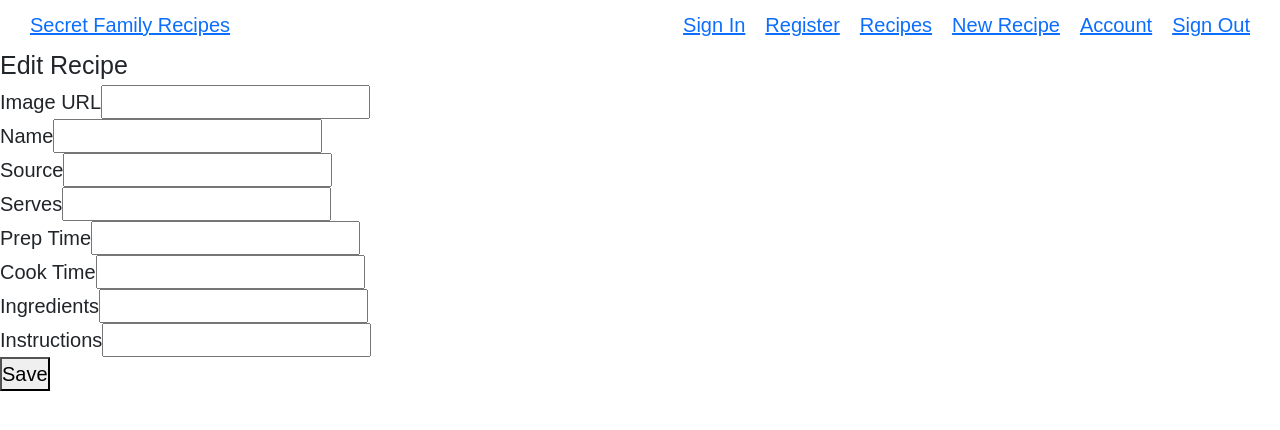
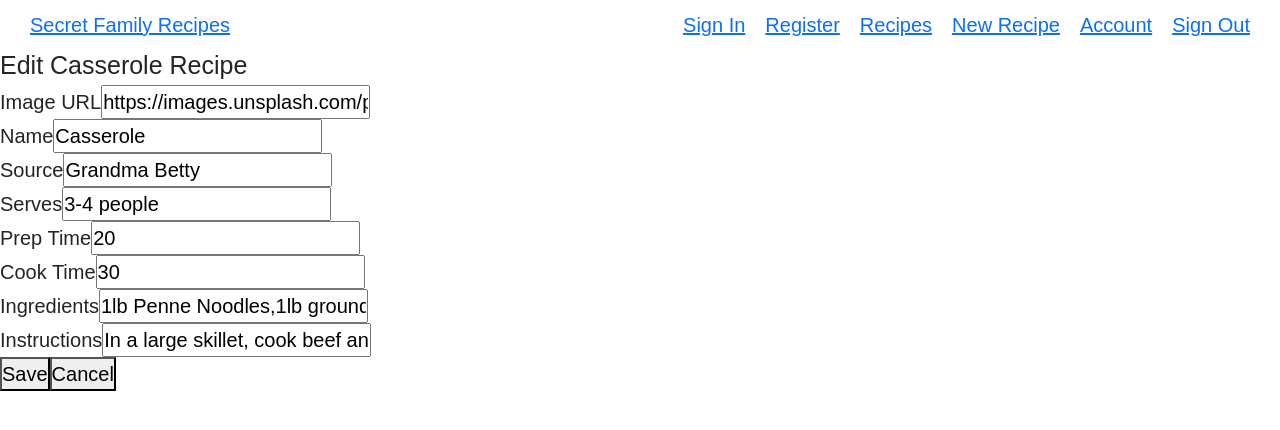
Before and after one commit to secret-family-recipes-04/front-end, a React (Create React App) app: page /recipes/edit/1 in a window 1280 px wide. Shown: the top 430 px of the page. Built offline with nearby package versions, Linux system fonts and the light colour scheme; the HTML template or start-up script is replaced by a standard one.

Commit message:
updated edit form

```diff
--- a/package.json
+++ b/package.json
@@ -6,6 +6,7 @@
     "@testing-library/jest-dom": "^5.16.1",
     "@testing-library/react": "^12.1.2",
     "@testing-library/user-event": "^13.5.0",
+    "axios": "^0.25.0",
     "bootstrap": "^5.1.3",
     "nanoid": "^3.2.0",
     "react": "^17.0.2",
--- a/src/App.js
+++ b/src/App.js
@@ -1,3 +1,4 @@
+import React, { useState, useEffect } from 'react';
 // import components
 import Header from './components/Header';
 import Home from './components/Home';
@@ -10,16 +11,25 @@ import AddRecipeForm from './components/AddRecipeForm';
 import MyAccount from './components/MyAccount';
 import SignOut from './components/SignOut';
 
-import { Route, Routes } from 'react-router-dom';
+import { Route, Routes, useParams } from 'react-router-dom';
+import myRecipelist from './mocks/DummyData';
 
 
 import './App.css';
 
+
 function App() {
+  const [recipes, setRecipes] = useState([]);
+
+  useEffect(()=>{
+    setRecipes(myRecipelist);
+    // axios call here when api is working
+  }, [])
+
+
   return (
     <div className="App">
       <Header/>
-
 
         <Routes>
           <Route exact path='/' element={<Home/>}/>
@@ -28,7 +38,7 @@ function App() {
 
           <Route path='/recipes/:id' element={<RecipeDetails/>}/>
           <Route exact path='/recipes' element={<RecipeList/>}/>
-          <Route path='recipes/edit/:id' element={<EditRecipeForm/>}/>
+          <Route path='recipes/edit/:id' element={<EditRecipeForm setRecipes={setRecipes}/>}/>
           <Route path='/recipes/add' element={<AddRecipeForm/>}/>
           <Route path='/account' element={<MyAccount/>}/>
           <Route path='/signout' element={<SignOut/>}/>
--- a/src/components/EditRecipeForm.js
+++ b/src/components/EditRecipeForm.js
@@ -1,64 +1,110 @@
-import React from 'react';
+import React, { useState, useEffect } from 'react';
+import { useNavigate, useParams } from 'react-router-dom';
+import myRecipelist from '../mocks/DummyData';
 
-export default function EditRecipeForm() {
+export default function EditRecipeForm(props) {
+  const navigate = useNavigate();
+  const { id } = useParams();
+  const { setRecipes } = props;
+
+  const [recipe, setRecipe] = useState({
+      id: '',
+      name: '',
+      source: '',
+      serves: '',
+      prepTime: '',
+      cookTime: '',
+      ingredients: [],
+      instructions: [],
+      image: ''
+  });
+
+  useEffect(()=>{
+    setRecipe(myRecipelist[id - 1]);
+    // replace setRecipe with axios call with api then set recipe to result
+  },[]);
+
+  console.log('recipe:', recipe)
+
+  const handleChange = e =>{
+    setRecipe({
+      ...recipe,
+      [e.target.name]: e.target.value
+    });
+  }
+
+  const handleSubmit = e =>{
+    e.preventDefault();
+    // axios.put request goes here, use res to setRecipes
+  }
+
+  const handleCancel =()=>{
+      navigate(-1);
+  }
+
+  const { name, source, serves, prepTime, cookTime, ingredients, instructions, image } = recipe;
+
+
+
   return (
   <div className='edit-recipe'>
-    <form className='form-container'>
+    <form className='form-container' onSubmit={handleSubmit}>
 
       <div className='form-title'>
-        <h1>Edit Recipe</h1>
+        <h1>Edit {name} Recipe</h1>
       </div>
 
       <div>
         <label>Image URL
-        <input type='text' name='image'/>
+        <input value={image} onChange={handleChange} type='text' name='image'/>
         </label>
       </div>
 
       <div>
         <label>Name
-        <input type='text' name='name'/>
+        <input value={name} onChange={handleChange} type='text' name='name'/>
         </label>
       </div>
 
       <div>
         <label>Source
-        <input type='text' name='source'/>
+        <input value={source} onChange={handleChange} type='text' name='source'/>
         </label>
       </div>
 
       <div>
         <label>Serves
-        <input type='text' name='serves'/>
+        <input value={serves} onChange={handleChange} type='text' name='serves'/>
         </label>
       </div>
 
       <div>
         <label>Prep Time
-        <input type='text' name='prep-time'/>
+        <input value={prepTime} onChange={handleChange} type='text' name='prepTime'/>
         </label>
       </div>
 
       <div>
         <label>Cook Time
-        <input type='text' name='cook-time'/>
+        <input value={cookTime} onChange={handleChange} type='text' name='cookTime'/>
         </label>
       </div>
 
       <div>
         <label>Ingredients
-        <input type='text' name='ingredients'/>
+        <input value={ingredients} onChange={handleChange} type='text' name='ingredients'/>
         </label>
       </div>
 
       <div>
         <label>Instructions
-        <input type='text' name='instructions'/>
+        <input value={instructions} onChange={handleChange} type='text' name='instructions'/>
         </label>
       </div>
 
       <div>
         <button>Save</button>
+        <button onClick={handleCancel}>Cancel</button>
       </div>
 
     </form>
--- a/src/components/Login.js
+++ b/src/components/Login.js
@@ -1,11 +1,35 @@
-import React from 'react';
-import { Link } from 'react-router-dom';
+import React, { useState } from 'react';
+import { Link, useNavigate } from 'react-router-dom';
+import axios from 'axios';
 
 export default function Login() {
+    const navigate = useNavigate();
+    const [cred, setCred] = useState({email: '', password: ''});
+
+    const handleChange = e =>{
+        setCred({
+            ...cred,
+            [e.target.name]: e.target.value
+        })
+    }
+
+    const handleSubmit = e =>{
+        e.preventDefault();
+        axios.post('http://bw.herokuapp.com/api/users', cred)
+        .then(res=>{
+            console.log('result', res);
+            // localStorage.setItem('token', res.data.token);
+            // navigate('/recipes');
+        })
+        .catch(err=>{
+            console.log(err);
+        })
+    }
+
   return (
   <div>
 
-    <form>
+    <form onSubmit={handleSubmit}>
 
           <div className='formTitle'>
               <h1>Login</h1>
@@ -16,13 +40,13 @@ export default function Login() {
 
           <div className='email-input'>
               <label>Email
-              <input name='email' type='text'/>
+              <input onChange={handleChange} name='email' type='text'/>
               </label>
           </div>
 
           <div className='password-input'>
               <label>Password
-              <input name='password' type='password'/>
+              <input onChange={handleChange} name='password' type='password'/>
               </label>
           </div>
 
--- a/src/components/RecipeDetails.js
+++ b/src/components/RecipeDetails.js
@@ -9,13 +9,16 @@ export default function RecipeDetails() {
     const navigate = useNavigate();
     const [recipe, setRecipe] = useState(myRecipeList[id - 1])
 
-
     // useEffect(()=>{
     //   make axios call here and set recipe
     // }, [])
 
-    const handleClick = ()=>{
+    const handleEditClick = ()=>{
       navigate(`/recipes/edit/${recipe.id}`)
+    }
+
+    const handleListClick = ()=>{
+      navigate('/recipes')
     }
 
   return (
@@ -29,8 +32,9 @@ export default function RecipeDetails() {
             <p>Prep Time: {recipe.prepTime}</p>
             <p>Cook Time: {recipe.cookTime}</p>
             <div>
-              <button onClick={handleClick}>edit</button>
+              <button onClick={handleEditClick}>edit</button>
               <button>remove</button>
+              <button onClick={handleListClick}>recipe list</button>
             </div>
         </div>
       </div>
--- a/src/components/RecipeList.js
+++ b/src/components/RecipeList.js
@@ -1,6 +1,7 @@
 import React, { useEffect, useState } from 'react';
 import RecipeCard from './RecipeCard';
 import myRecipeList from './../mocks/DummyData';
+import { Link } from 'react-router-dom';
 
 export default function RecipeList() {
   return (
@@ -12,10 +13,10 @@ export default function RecipeList() {
           })}
       </div>
       <div id='add-recipe'>
-          <a href='#'>
+          <Link to='/recipes/add'>
               <h2>+</h2>
               <p>Add recipe</p>
-          </a>
+          </Link>
       </div>
   </div>);
 }
--- a/src/components/SignUp.js
+++ b/src/components/SignUp.js
@@ -1,10 +1,55 @@
-import React from 'react';
-import { Link } from 'react-router-dom';
+import React, { useState } from 'react';
+import { Link, useNavigate } from 'react-router-dom';
+import axios from 'axios';
+
+const initialFormValues = {
+        email: '',
+        password: ''
+    };
+
+const initialFormErrors = {
+    email: '',
+    password: ''
+}
 
 export default function SignUp() {
+
+   const [formValues, setFormValues] = useState(initialFormValues);
+   const [formErrors, setFormErrors] = useState(initialFormErrors);
+   const navigate = useNavigate();
+
+   const signUp = ()=>{
+       axios.post('https://secret-family-recipe-bw.herokuapp.com/api/users/signup', {
+           'email': formValues.email,
+           'password': formValues.password
+       })
+       .then(res=>{
+           console.log('sign up post req result:', res);
+        //    navigate('/login');
+       })
+       .catch(err=>{
+           console.log(err);
+       })
+   }
+
+   const handleChange = e=>{
+       setFormValues({
+           ...formValues,
+           [e.target.name]: e.target.value
+       })
+   }
+
+   console.log('form values', formValues);
+
+   const handleSubmit = e=>{
+       e.preventDefault();
+       console.log('handleSubmit form values:', formValues);
+       signUp();
+   }
+
   return (
   <div>
-      <form>
+      <form onSubmit={handleSubmit}>
 
           <div className='formTitle'>
               <h1>Sign Up</h1>
@@ -15,13 +60,13 @@ export default function SignUp() {
 
           <div className='email-input'>
               <label>Email
-              <input name='email' type='text'/>
+              <input onChange={handleChange} name='email' type='text'/>
               </label>
           </div>
 
           <div className='password-input'>
               <label>Password
-              <input name='password' type='password'/>
+              <input onChange={handleChange} name='password' type='password'/>
               </label>
           </div>
 
```
Also changed, not shown: src/utils/axiosWithAuth.js (+14 -0 lines), 1 other file (tests, documents, lock files or other folders).
